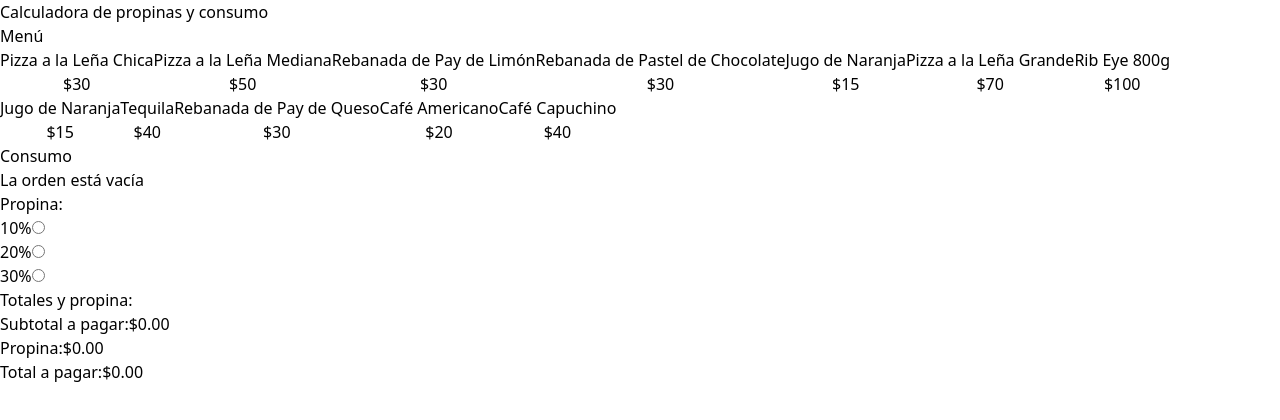
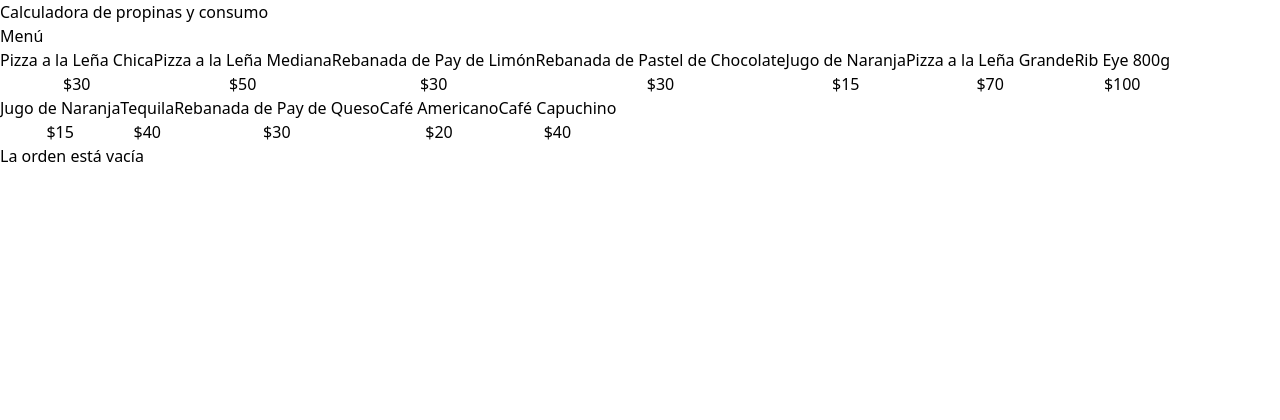
Before and after one commit to charliejp21/calculadora_propinas_ts, a React (Vite) app: page / in a window 1280 px wide. Shown: the top 420 px of the page. Built offline with nearby package versions, Linux system fonts and the light colour scheme.

Commit message:
feat: proyecto terminado

```diff
--- a/src/App.tsx
+++ b/src/App.tsx
@@ -7,7 +7,7 @@ import OrderContents from "./components/OrderContents"
 
 function App() {
 
-  const {order, addItem, removeItem, propina, setPropina} = useOrder()
+  const {order, addItem, removeItem, propina, setPropina, placeOrder} = useOrder()
 
   return (
 
@@ -42,15 +42,21 @@ function App() {
 
         <div className="border border-dashed border-slate-300 p-5 rounded-lg space-y-10">
 
-          <OrderContents
-            order={order}
-            removeItem={removeItem} />
+              {order.length > 0 ? (
+                <>
+                <OrderContents
+                  order={order}
+                  removeItem={removeItem} />
 
-          <PropinaForm setPropina={setPropina}/>
+                <PropinaForm setPropina={setPropina} propina={propina}/>
 
-          <OrderTotals
-            order={order}
-            propina={propina} />
+                <OrderTotals
+                  order={order}
+                  propina={propina}
+                  placeOrder={placeOrder} />
+                </>
+              ) : ( <p className='text-center'>La orden está vacía</p>)}
+
 
         </div>
 
--- a/src/components/OrderTotals.tsx
+++ b/src/components/OrderTotals.tsx
@@ -1,19 +1,21 @@
-import { useMemo } from "react"
+import { useCallback } from "react"
 import { OrderItem } from "../types"
 import { formatCurrency } from "../helpers"
 
 type OrderTotalsProps = {
 
     order: OrderItem[],
-    propina: number
+    propina: number,
+    placeOrder: () => void
+
 }
-export default function OrderTotals({order, propina}: OrderTotalsProps) {
+export default function OrderTotals({order, propina, placeOrder}: OrderTotalsProps) {
 
-    const subTotalAmonut = useMemo(() => order.reduce((total, item) => total + (item.quantity * item.price), 0), [order])
+    const subTotalAmonut = useCallback(() => order.reduce((total, item) => total + (item.quantity * item.price), 0), [order])
 
-    const propinaAmount = useMemo(() => subTotalAmonut * propina , [propina, order])
+    const propinaAmount = useCallback(() => subTotalAmonut() * propina , [propina, order])
 
-    const totalAmount = useMemo(() => subTotalAmonut + propinaAmount , [propina, order])
+    const totalAmount = useCallback(() => subTotalAmonut() + propinaAmount() , [propina, order])
 
   return (
     <>
@@ -23,25 +25,25 @@ export default function OrderTotals({order, propina}: OrderTotalsProps) {
 
         <p>Subtotal a pagar:
 
-            <span className="font-bold">{formatCurrency(subTotalAmonut)}</span>
+            <span className="font-bold">{formatCurrency(subTotalAmonut())}</span>
 
         </p>
 
         <p>Propina:
 
-            <span className="font-bold">{formatCurrency(propinaAmount)}</span>
+            <span className="font-bold">{formatCurrency(propinaAmount())}</span>
 
         </p>
 
         <p>Total a pagar:
 
-            <span className="font-bold">{formatCurrency(totalAmount)}</span>
+            <span className="font-bold">{formatCurrency(totalAmount())}</span>
 
         </p>
 
     </div>
-    <button>
-
+    <button className="m-full bg-black p-3 uppercase text-white font-bold mt-10 disabled:opacity-10" disabled={totalAmount() === 0} onClick={placeOrder}>
+        Guardar orden
     </button>
     </>
   )
--- a/src/components/PropinaForm.tsx
+++ b/src/components/PropinaForm.tsx
@@ -21,10 +21,11 @@ const propinaOptions = [
 
 type PropinaFormProps = {
 
-    setPropina: Dispatch<SetStateAction<number>>
+    setPropina: Dispatch<SetStateAction<number>>,
+    propina: number
 }
 
-export default function PropinaForm({setPropina}: PropinaFormProps) {
+export default function PropinaForm({setPropina, propina}: PropinaFormProps) {
 
   return (
 
@@ -33,17 +34,18 @@ export default function PropinaForm({setPropina}: PropinaFormProps) {
         <h3 className="font-black text-2xl">Propina:</h3>
 
         <form>
-            {propinaOptions.map(propina => (
+            {propinaOptions.map(propinaOption => (
 
-                <div key={propina.id} className="flex gap-2">
+                <div key={propinaOption.id} className="flex gap-2">
 
-                    <label htmlFor={propina.id}>{propina.label}</label>
+                    <label htmlFor={propinaOption.id}>{propinaOption.label}</label>
                     <input
-                     id={propina.id}
+                     id={propinaOption.id}
                      type="radio"
                      name="propina"
-                     value={propina.value}
-                     onChange={e => setPropina(+e.target.value)} />
+                     value={propinaOption.value}
+                     onChange={e => setPropina(+e.target.value)}
+                     checked={propinaOption.value === propina}/>
 
                 </div>
             ))}
--- a/src/hooks/useOrder.ts
+++ b/src/hooks/useOrder.ts
@@ -33,12 +33,19 @@ export default function useOrder(){
 
     }
 
+    const placeOrder = () => {
+
+        setOrder([])
+        setPropina(0)
+    }
+
     return{
 
         order,
         propina,
         setPropina,
         addItem,
-        removeItem
+        removeItem,
+        placeOrder
     }
 }
```
